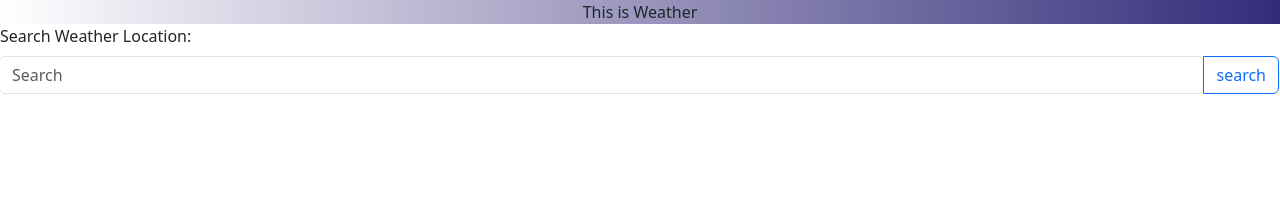
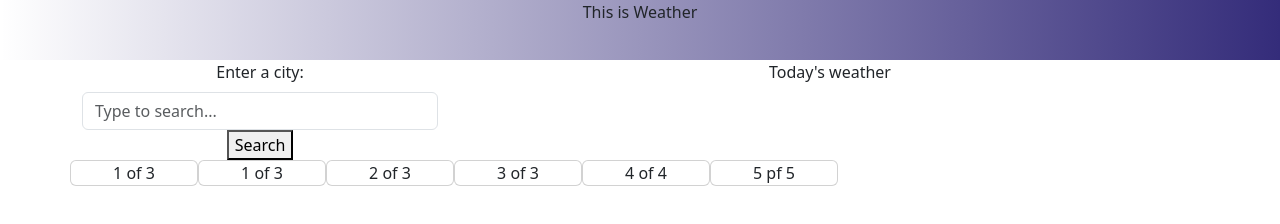
Before and after one commit to nlewis742/weather-dash, a plain HTML site: page index.html in a window 1280 px wide. Drawn offline with nearby package versions, Linux system fonts and the light colour scheme.

Commit message:
improved html layout

```diff
--- a/index.html
+++ b/index.html
@@ -10,14 +10,45 @@
     <title>Document</title>
 </head>
 
+<body>
+
 <header>This is Weather</header>
-<div class="input-group">
 
-      <label class="form-label" for="form1">Search Weather Location:</label>
-      <div class="input-group">
-        <input type="search" class="form-control rounded" placeholder="Search" aria-label="Search" aria-describedby="search-addon" />
-        <button type="button" class="btn btn-outline-primary">search</button>
-      </div>
+<div class="container text-center">
+  <div class="row">
+    <div class="col-4">
+      <label  class="form-label">Enter a city:</label>
+      <input class="form-control" placeholder="Type to search...">
+      <button class="search">Search</button>
+    </div>
+    <div class="col-8">
+      <p>Today's weather</p>
+    </div>
+  </div>
+  <div class="col-8">
+  <div class="row">
+    <div class="col card">
+      1 of 3
+    </div>
+    <div class="col card">
+      1 of 3
+    </div>
+    <div class="col card">
+      2 of 3
+    </div>
+    <div class="col card">
+      3 of 3
+    </div>
+    <div class="col card">
+     4 of 4
+    </div>
+    <div class="col card">
+      5 pf 5
+    </div>
+  </div>
+  </div>
+</div>
+</div>
     <script src="./script.js"></script>
     <script src="https://cdn.jsdelivr.net/npm/bootstrap@5.3.0-alpha1/dist/js/bootstrap.bundle.min.js">
 
--- a/style.css
+++ b/style.css
@@ -1,5 +1,9 @@
 header {
-
-        background-image: linear-gradient(to right, rgba(255,0,0,0), rgb(52, 44, 122));
+    height: 60px;
+    background-image: linear-gradient(to right, rgba(255,0,0,0), rgb(52, 44, 122));
     text-align: center;
 }
+
+#card {
+    background-color: rgb(24, 163, 168);
+}
```
